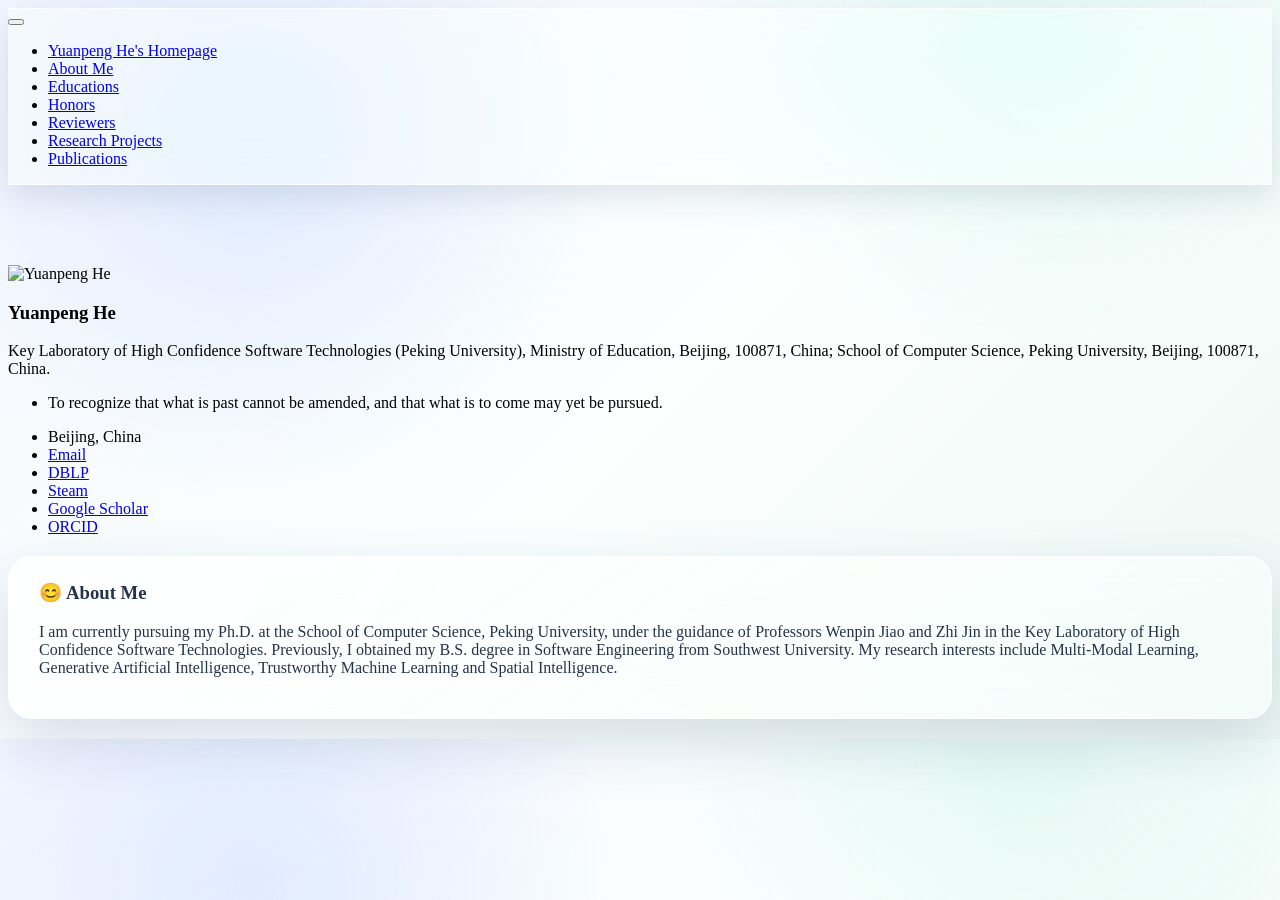
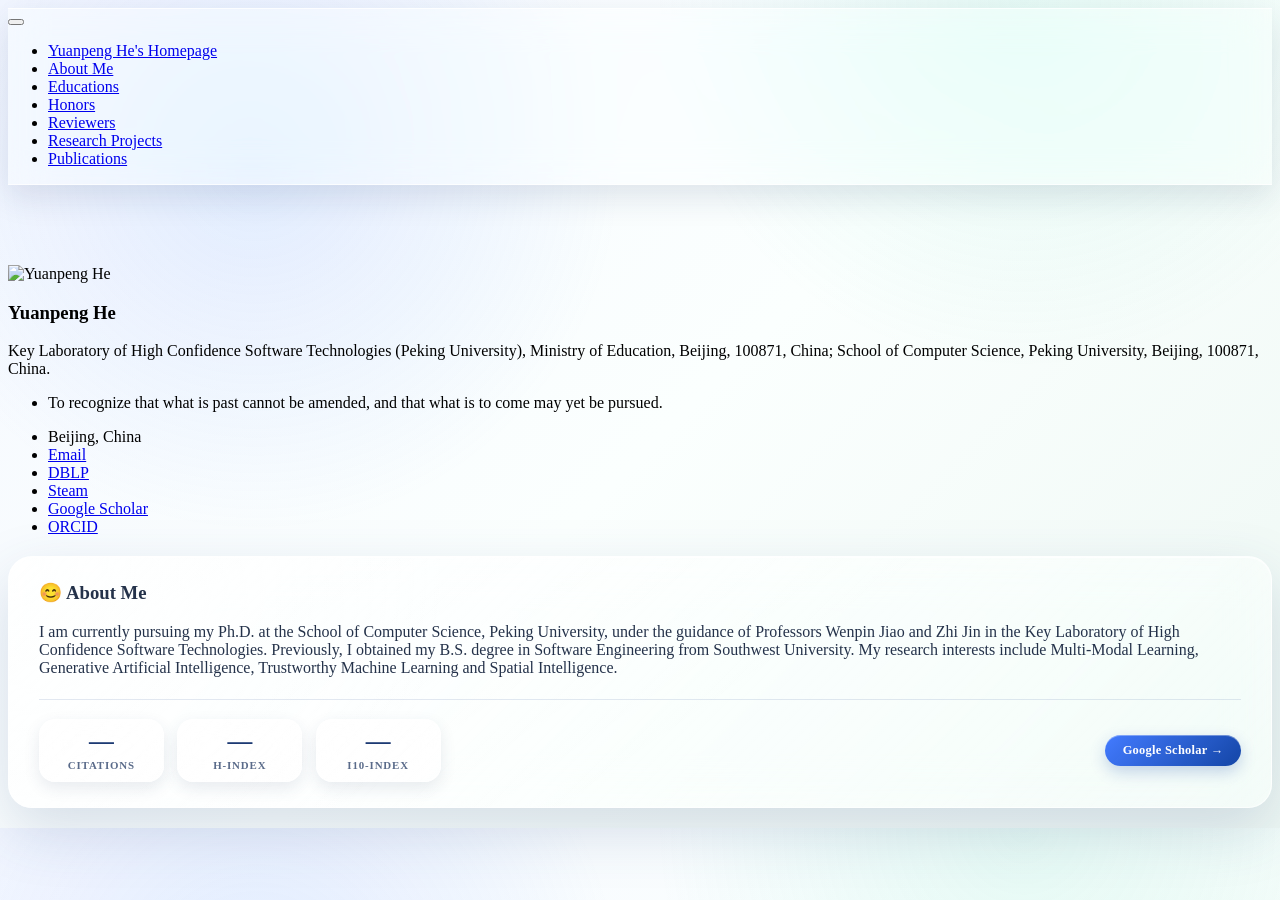
Before and after one commit to heyuanpengpku/heyuanpeng.github.io, a Jekyll site: the page built from _pages/includes/intro.md, in a window 1280 px wide. Built offline with Jekyll 4.4.1, drawn with Linux system fonts in a browser that asks for light colours; our own code applies the rules of GitHub Pages for plain Markdown files.

Commit message:
2026-04-30 17:27:39

```diff
--- a/_includes/fetch_google_scholar_stats.html
+++ b/_includes/fetch_google_scholar_stats.html
@@ -6,8 +6,13 @@
         var gsDataBaseUrl = 'https://raw.githubusercontent.com/{{ site.repository }}/'
         {% endif %}
         $.getJSON(gsDataBaseUrl + "google-scholar-stats/gs_data.json", function (data) {
-            var totalCitation = data['citedby']
-            document.getElementById('total_cit').innerHTML = totalCitation;
+            var setIfExists = function (id, value) {
+                var el = document.getElementById(id);
+                if (el && value !== undefined && value !== null) el.innerHTML = value;
+            };
+            setIfExists('total_cit', data['citedby']);
+            setIfExists('h_index', data['hindex']);
+            setIfExists('i10_index', data['i10index']);
             var citationEles = document.getElementsByClassName('show_paper_citations')
             Array.prototype.forEach.call(citationEles, element => {
                 var paperId = element.getAttribute('data')
--- a/_layouts/default.html
+++ b/_layouts/default.html
@@ -156,6 +156,94 @@ layout: compress
         border-color: rgba(255, 255, 255, 0.6);
       }
 
+      .gs-metrics {
+        display: flex;
+        gap: 0.85rem;
+        align-items: center;
+        flex-wrap: wrap;
+        margin-top: 1.4rem;
+        padding-top: 1.2rem;
+        border-top: 1px solid rgba(81, 110, 168, 0.16);
+      }
+
+      .gs-metric {
+        display: inline-flex;
+        flex-direction: column;
+        align-items: center;
+        justify-content: center;
+        padding: 0.55rem 1.15rem 0.6rem;
+        border-radius: 16px;
+        background:
+          linear-gradient(135deg, rgba(255, 255, 255, 0.62), rgba(255, 255, 255, 0.3)),
+          rgba(255, 255, 255, 0.18);
+        border: 1px solid rgba(255, 255, 255, 0.55);
+        box-shadow:
+          0 6px 16px rgba(40, 60, 100, 0.1),
+          inset 0 1px 0 rgba(255, 255, 255, 0.65);
+        backdrop-filter: blur(10px) saturate(160%);
+        -webkit-backdrop-filter: blur(10px) saturate(160%);
+        min-width: 86px;
+        transition: transform 0.22s ease, box-shadow 0.22s ease;
+      }
+
+      .gs-metric:hover {
+        transform: translateY(-2px);
+        box-shadow:
+          0 10px 22px rgba(40, 60, 100, 0.16),
+          inset 0 1px 0 rgba(255, 255, 255, 0.75);
+      }
+
+      .gs-num {
+        font-size: 1.55rem;
+        font-weight: 700;
+        line-height: 1;
+        color: #1d3a73;
+        letter-spacing: -0.01em;
+        font-variant-numeric: tabular-nums;
+      }
+
+      .gs-label {
+        font-size: 0.68rem;
+        letter-spacing: 0.08em;
+        text-transform: uppercase;
+        color: #5a6b8a;
+        margin-top: 0.32rem;
+        font-weight: 600;
+      }
+
+      .gs-link,
+      .gs-link:hover,
+      .gs-link:focus,
+      .gs-link:visited {
+        display: inline-flex;
+        align-items: center;
+        margin-left: auto;
+        padding: 0.5rem 1.1rem;
+        border-radius: 999px;
+        font-size: 0.78rem;
+        font-weight: 600;
+        letter-spacing: 0.02em;
+        color: #fff !important;
+        background: linear-gradient(135deg, rgba(57, 116, 255, 0.95), rgba(0, 54, 159, 0.92));
+        box-shadow:
+          0 6px 16px rgba(0, 54, 159, 0.22),
+          inset 0 1px 0 rgba(255, 255, 255, 0.35);
+        text-decoration: none !important;
+        text-decoration-line: none !important;
+        -webkit-text-decoration-line: none !important;
+        border-bottom: none !important;
+        background-image: linear-gradient(135deg, rgba(57, 116, 255, 0.95), rgba(0, 54, 159, 0.92)) !important;
+        white-space: nowrap;
+        transition: transform 0.2s ease, box-shadow 0.2s ease;
+      }
+
+      .gs-link:hover {
+        transform: translateY(-1px);
+        box-shadow:
+          0 10px 22px rgba(0, 54, 159, 0.3),
+          inset 0 1px 0 rgba(255, 255, 255, 0.45);
+      }
+
     </style>
   </head>
 
--- a/_pages/includes/intro.md
+++ b/_pages/includes/intro.md
@@ -4,4 +4,20 @@
 
 I am currently pursuing my Ph.D. at the School of Computer Science, Peking University, under the guidance of Professors Wenpin Jiao and Zhi Jin in the Key Laboratory of High Confidence Software Technologies. Previously, I obtained my B.S. degree in Software Engineering from Southwest University. My research interests include Multi-Modal Learning, Generative Artificial Intelligence, Trustworthy Machine Learning and Spatial Intelligence.
 
+<div class="gs-metrics">
+  <div class="gs-metric">
+    <span class="gs-num" id="total_cit">—</span>
+    <span class="gs-label">Citations</span>
+  </div>
+  <div class="gs-metric">
+    <span class="gs-num" id="h_index">—</span>
+    <span class="gs-label">h-index</span>
+  </div>
+  <div class="gs-metric">
+    <span class="gs-num" id="i10_index">—</span>
+    <span class="gs-label">i10-index</span>
+  </div>
+  <a class="gs-link" href="https://scholar.google.com/citations?user=HaefBCQAAAAJ" target="_blank" rel="noopener">Google Scholar →</a>
 </div>
+
+</div>
```
Also changed, not shown: .github/workflows/google-scholar-crawler.yml (added).
